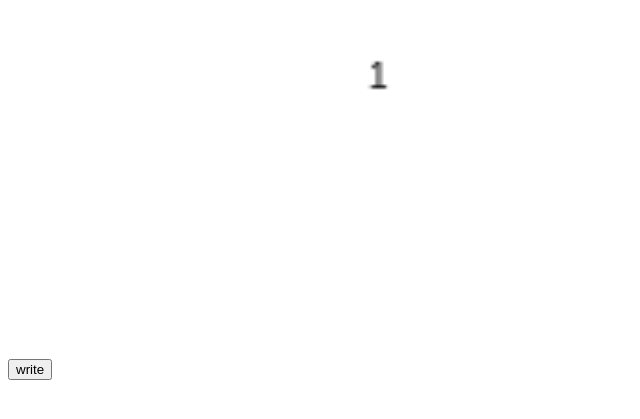
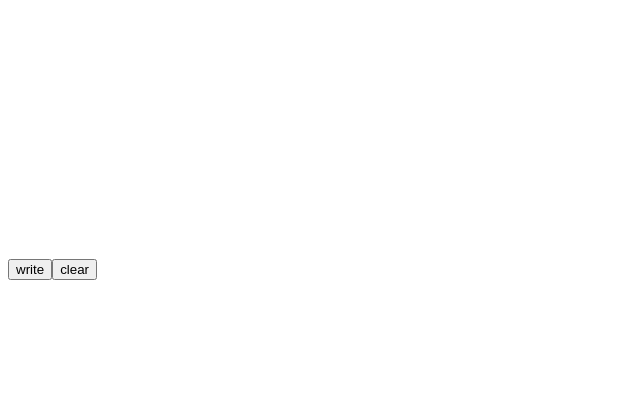
Before and after one commit to S-Isozaki/React-Hooks-Finding, a React app: page / in a window 1280 px wide. Shown: the part 253-672 px from the top of the page, without its empty margins (0-640 px from the left). Built offline with nearby package versions, Linux system fonts and the light colour scheme.

Commit message:
add forwardRef and useImperativeHandle

```diff
--- a/src/App.js
+++ b/src/App.js
@@ -1,12 +1,13 @@
 import Display from "./Display";
-import { useState } from "react";
+import { useRef } from "react";
 
 function App() {
-  const [version, setVersion] = useState(0);
+  const ref = useRef();
   return (
     <>
-      <Display version={version} />
-      <button onClick={() => setVersion(version => version + 1)}>write</button>
+      <Display ref={ref} />
+      <button onClick={() => {ref.current.drawString()}}>write</button>
+      <button onClick={() => {ref.current.clearCanvas()}}>clear</button>
     </>
   );
 };
--- a/src/Display.js
+++ b/src/Display.js
@@ -1,26 +1,28 @@
 import * as css from './Display.css';
-import { useEffect, useRef, useState } from 'react';
+import { useRef, forwardRef, useImperativeHandle } from 'react';
 
-function Display(props) {
+const Display = forwardRef(function Display(props, ref) {
   var canvasRef = useRef(null);
-  function handleDisplay(e) {
+  function clearCanvas(e) {
     var canvas = canvasRef.current;
     var ctx = canvas.getContext("2d");
     ctx.clearRect(0, 0, canvas.width, canvas.height);
   }
-  const [str, setStr] = useState("1");
-  useEffect(() => {
+  function drawString() {
     var canvas = canvasRef.current;
     var ctx = canvas.getContext("2d");
-    ctx.fillText(str, 100, 100);
-    setStr(str => str + "0");
-  }, [props.version])
+    ctx.fillText("100", 100, 100);
+  }
+  useImperativeHandle(ref, () => {
+    return {
+      clearCanvas, drawString
+    };
+  });
   return (
     <div id='display'>
       <canvas id='canvas' ref={canvasRef}></canvas>
-      <div id='jumpbutton' onClick={handleDisplay}></div>
     </div>
   );
-};
+});
 
 export default Display;
```
